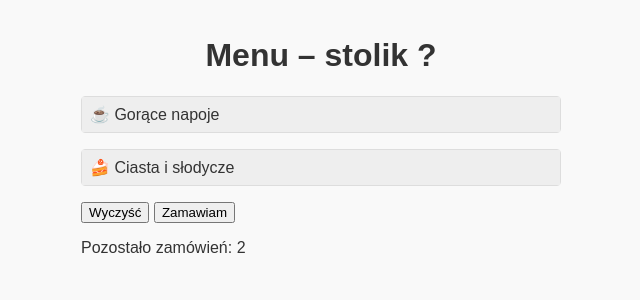
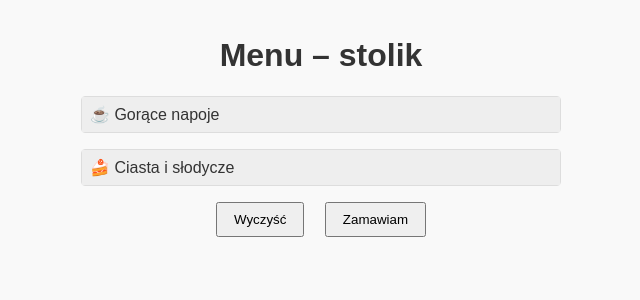
Before and after one commit to PixelZoneInfra/coworkMenu, a Flask app: page /menu.html in a window 1280 px wide. Shown: the top 300 px of the page, without its empty margins (319-959 px from the left). Run offline with Flask 3, Linux system fonts and the light colour scheme.

Commit message:
Update and rename style.css to static/style.css

```diff
--- a/style.css
+++ b/static/style.css
@@ -1,4 +1,3 @@
-/* style.css — wspólny */
 body {
   margin: 0;
   font-family: Arial, sans-serif;
@@ -10,9 +9,9 @@ body {
   margin: 0 auto;
   padding: 1rem;
 }
+h1 { text-align: center; }
 
 /* Menu klienta */
-h1 { text-align: center; }
 .category {
   margin-bottom: 1rem;
   border: 1px solid #ddd;
@@ -31,7 +30,6 @@ h1 { text-align: center; }
 .category-items.visible {
   display: block;
 }
-
 .item {
   display: flex;
   justify-content: space-between;
@@ -47,8 +45,15 @@ h1 { text-align: center; }
   width: 2rem; height: 2rem;
   margin: 0 0.25rem;
 }
-
-/* Podsumowanie */
+.actions {
+  text-align: center;
+  margin: 1rem 0;
+}
+#clearAll, #orderBtn {
+  margin: 0 0.5rem;
+  padding: 0.5rem 1rem;
+  cursor: pointer;
+}
 #summaryModal {
   position: fixed; top: 0; left: 0; right:0; bottom:0;
   background: rgba(0,0,0,0.5);
@@ -58,7 +63,15 @@ h1 { text-align: center; }
   background: #fff; padding:1rem; border-radius:4px;
   width: 90%; max-width: 400px;
 }
-#summaryContent h2 { margin-top: 0; }
+.modal-actions {
+  margin-top: 1rem;
+  text-align: right;
+}
+#limitInfo {
+  text-align: center;
+  font-weight: bold;
+  margin-top: 1rem;
+}
 
 /* Panel personelu */
 #orders { max-width: 600px; margin: 1rem auto; }
@@ -67,11 +80,18 @@ h1 { text-align: center; }
   border: 1px solid #ccc;
   padding: 0.75rem;
   margin-bottom: 0.5rem;
-  display: flex; justify-content: space-between; align-items: center;
+  display: flex;
+  justify-content: space-between;
+  align-items: center;
   border-radius: 4px;
 }
 #toggleAlarm {
-  display: block; margin: 1rem auto;
-  padding: 0.5rem 1rem; cursor: pointer;
-  background: #444; color: #fff; border: none; border-radius:4px;
+  display: block;
+  margin: 1rem auto;
+  padding: 0.5rem 1rem;
+  cursor: pointer;
+  background: #444;
+  color: #fff;
+  border: none;
+  border-radius: 4px;
 }
```
